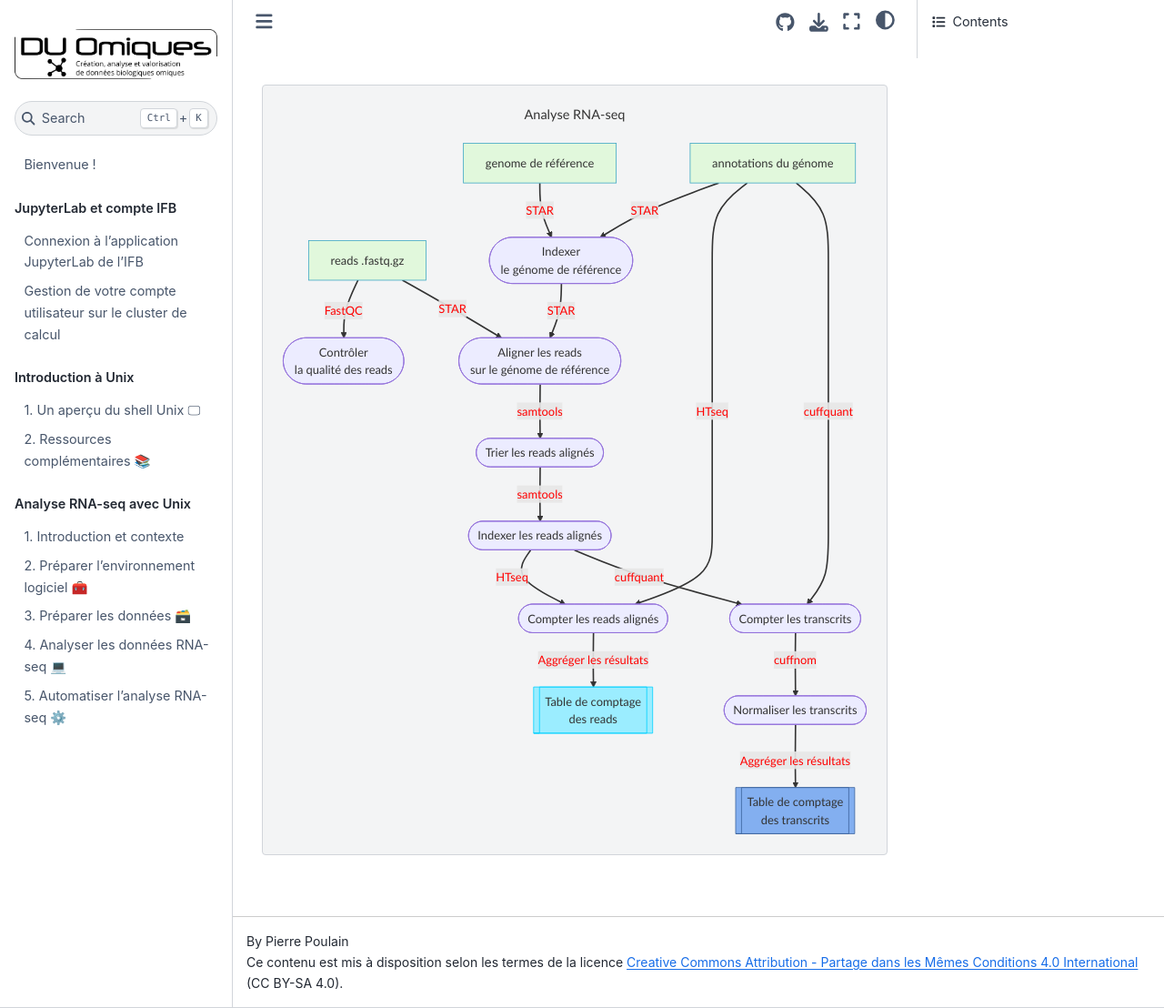
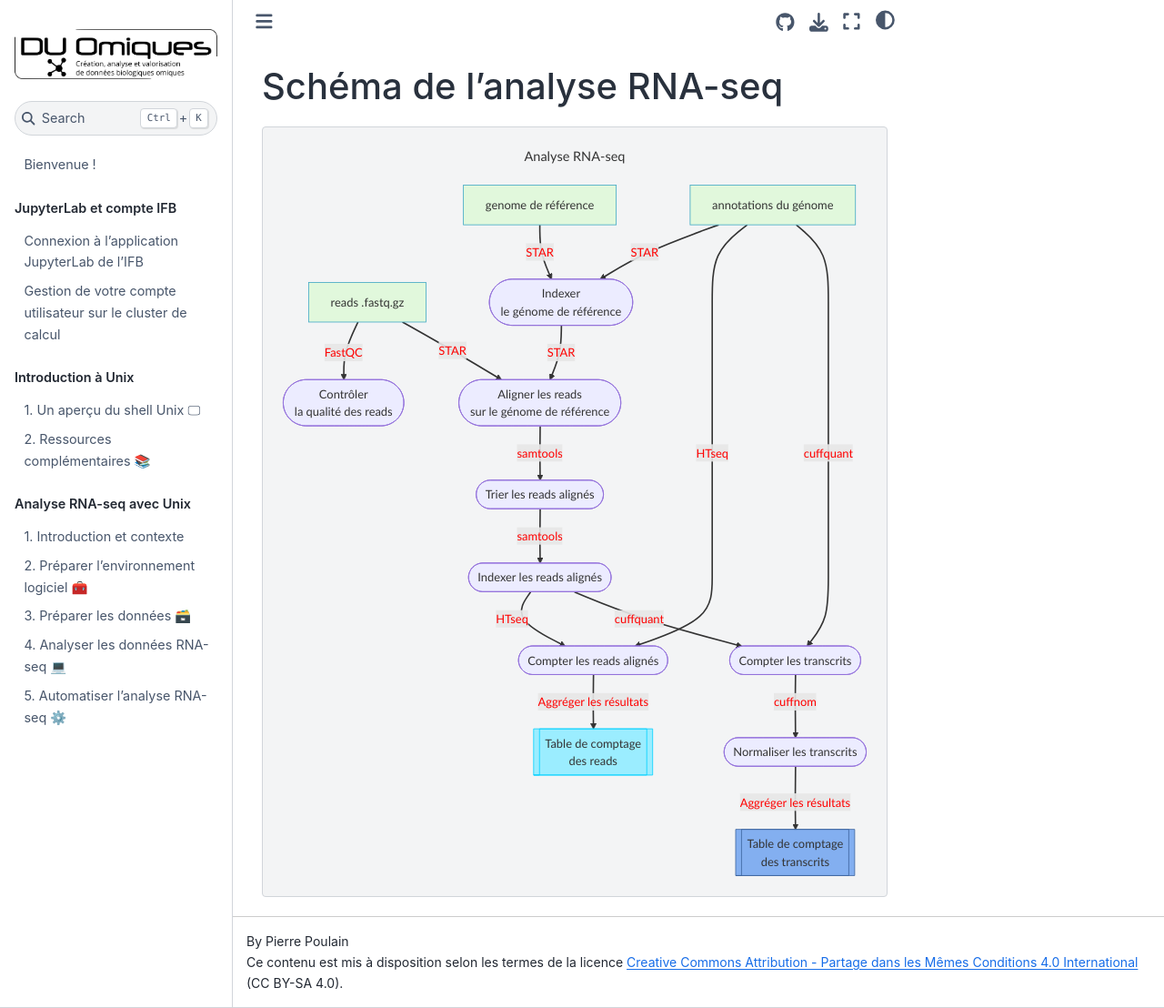
Before and after one commit to pierrepo/unix-tutorial, a Jupyter Book: the page built from content/tuto2/schema.md, in a window 1280 px wide and 1108 px high. Shown: the whole window at 91% size. Built offline with Jupyter Book 1.0.4 settings and Sphinx 7.4.7 and the Sphinx Book theme 1.1.4, drawn with Linux system fonts in a browser that asks for light colours.

Commit message:
Add title

`````diff
--- a/content/tuto2/schema.md
+++ b/content/tuto2/schema.md
@@ -1,3 +1,5 @@
+# Schéma de l'analyse RNA-seq
+
 ````{mermaid}
 ---
 title: "Analyse RNA-seq"
`````
